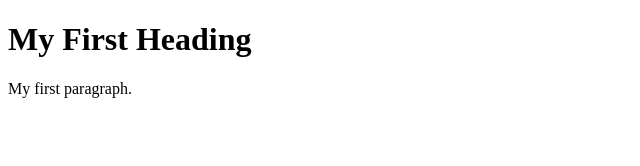
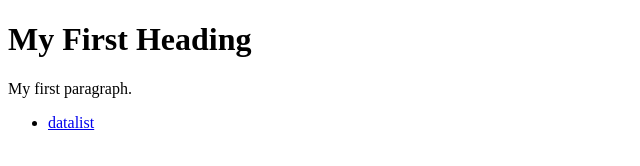
Before and after one commit to saurabhpawar07/HTMLandJavaScriptLearning, a plain HTML site: page index.html in a window 1280 px wide. Shown: the full height of the page, 0-640 px from the left. Drawn offline with Linux system fonts and the light colour scheme.

Commit message:
hyperlink to datalist page

```diff
--- a/index.html
+++ b/index.html
@@ -10,3 +10,8 @@
 
 </body>
 </html>
+<ul>
+    <li>
+        <a href="/21-04/datalist.html">datalist</a>
+    </li>
+</ul>
```
